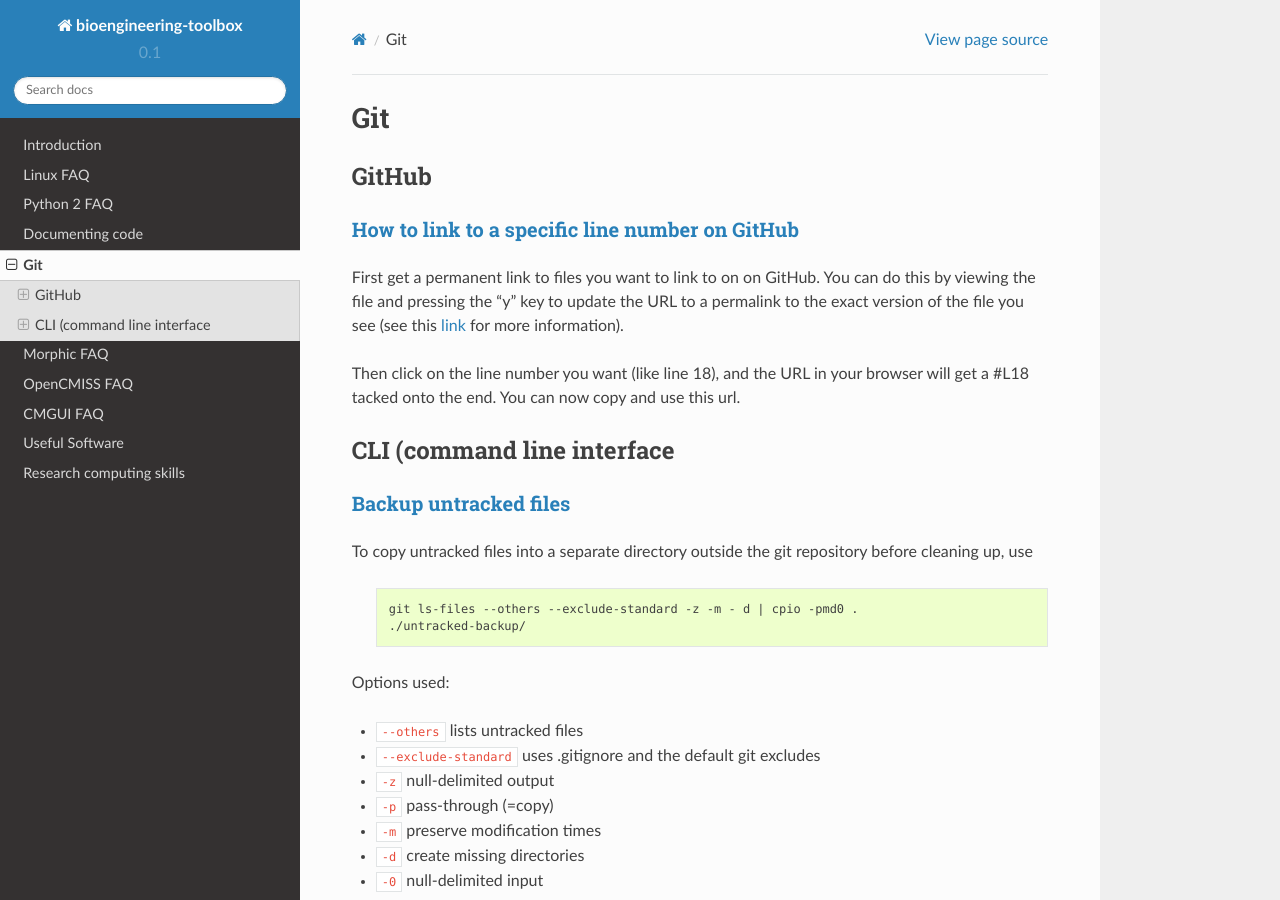
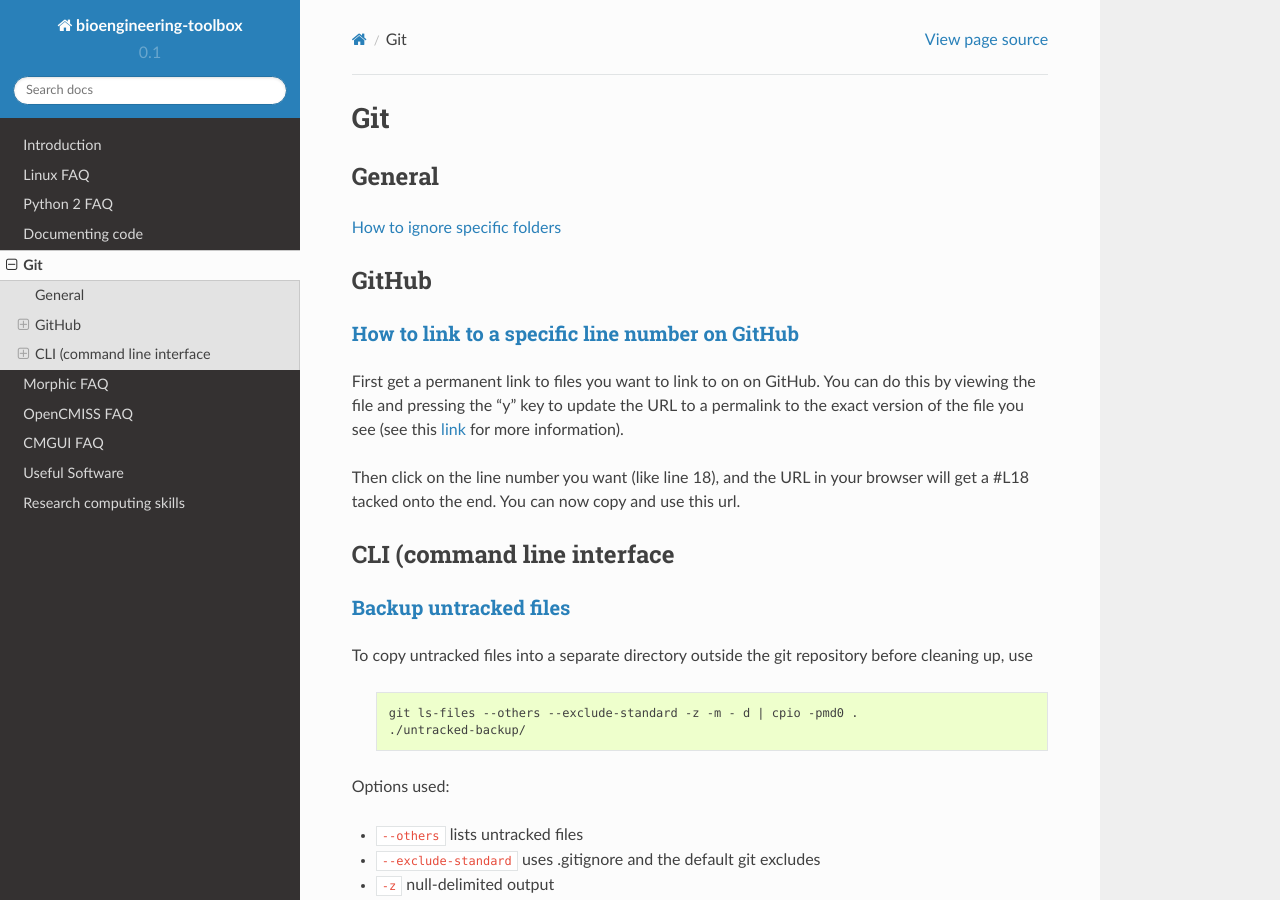
Before and after one commit to PrasadBabarendaGamage/bioengineering-toolbox, a Sphinx documentation site: the page built from docs/source/git.rst, in a window 1280 px wide and 900 px high. Built offline with Sphinx 7.4.7 and the Read the Docs theme 2.0.0, drawn with Linux system fonts in a browser that asks for light colours; formulas are drawn with MathJax 3; pages that are not in the unit, such as notebooks, are missing from menus.

Commit message:
Updates to git faq

```diff
--- a/docs/source/git.rst
+++ b/docs/source/git.rst
@@ -7,6 +7,12 @@ Git
 
 .. `link <link>`_
 
+
+=======
+General
+=======
+
+`How to ignore specific folders <http://stackoverflow.com/questions/1470572/gitignore-ignore-any-bin-directory>`_
 
 ======
 GitHub
```
